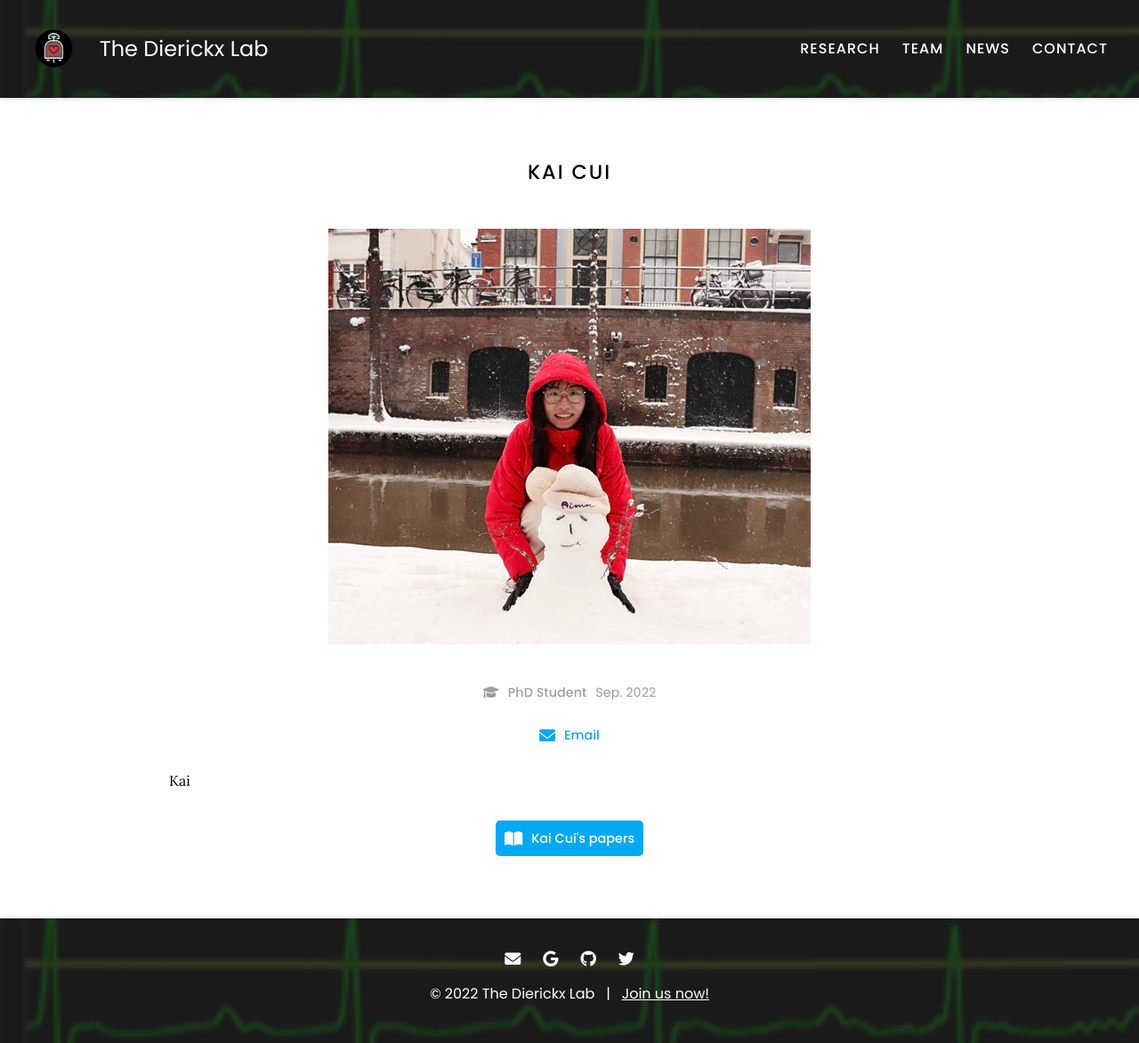
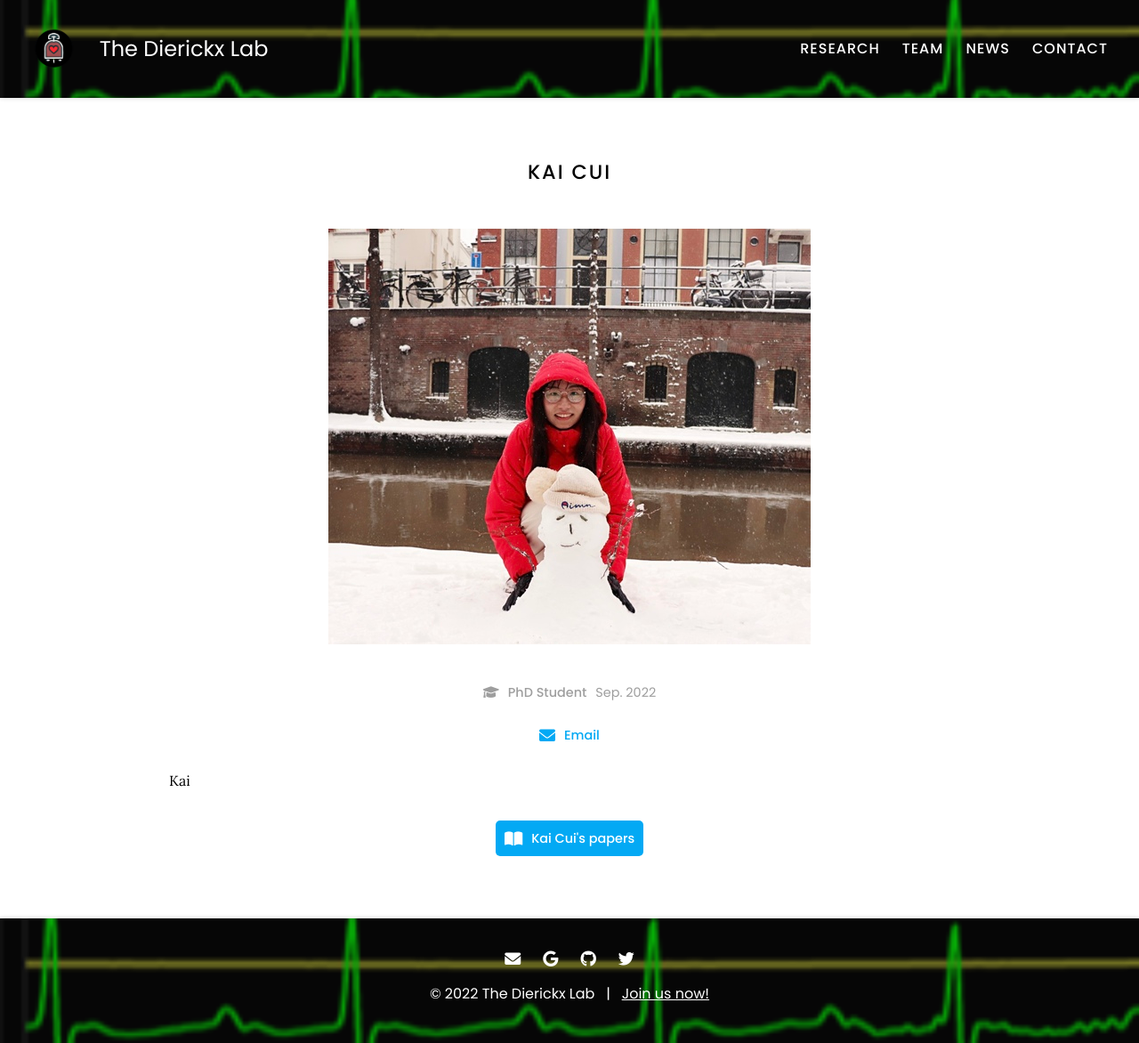
Before and after one commit to theDierickxLab/theDierickxLab, a Jekyll site: the page built from _members/kai-cui.md, in a window 1280 px wide. Shown: the whole page at 89% size. Built offline with Jekyll 4.4.1, drawn with Linux system fonts in a browser that asks for light colours.

Commit message:
Update background.scss

```diff
--- a/css/background.scss
+++ b/css/background.scss
@@ -20,7 +20,7 @@
     background-size: cover;
     background-repeat: no-repeat;
     background-position: 50% 50%;
-    opacity: 0.2;
+    opacity: 0.8;
     // filter: blur(5px);
     z-index: -1;
   }
```
